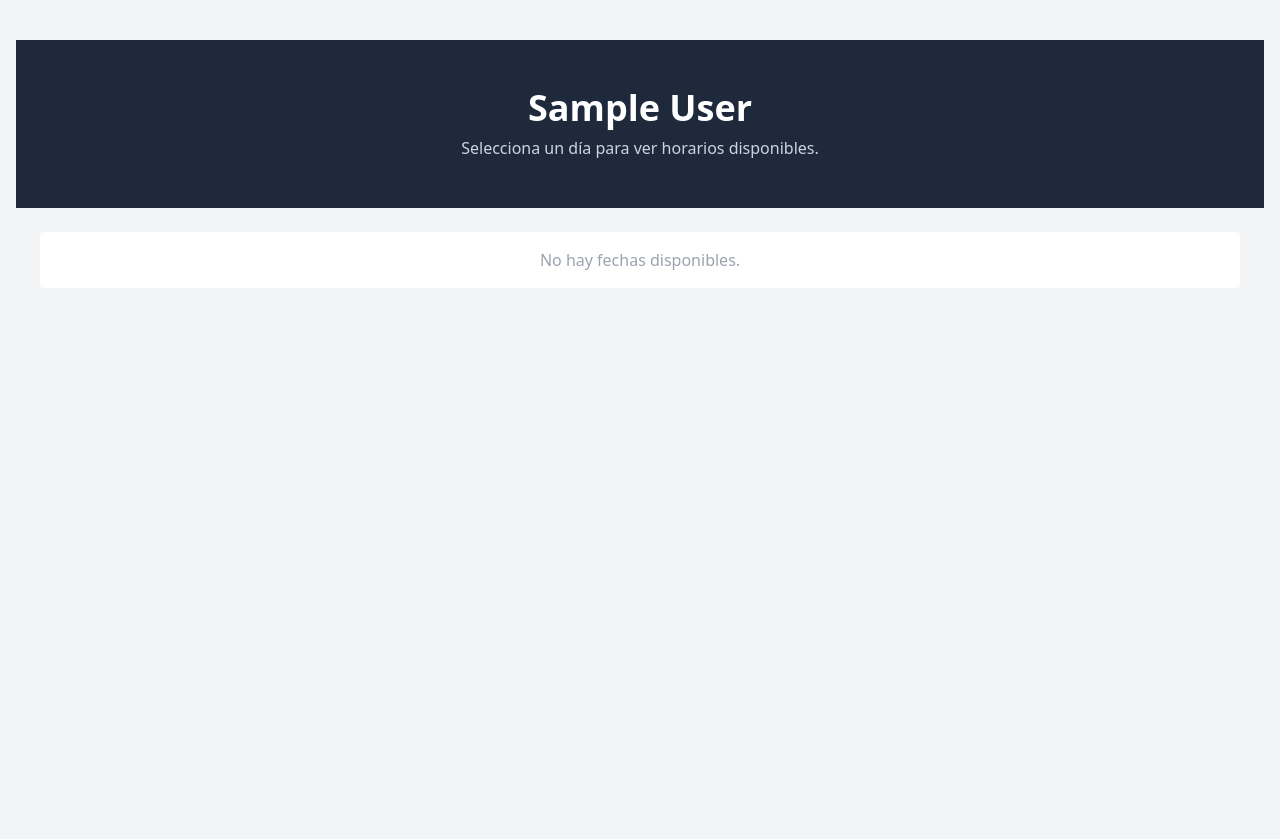
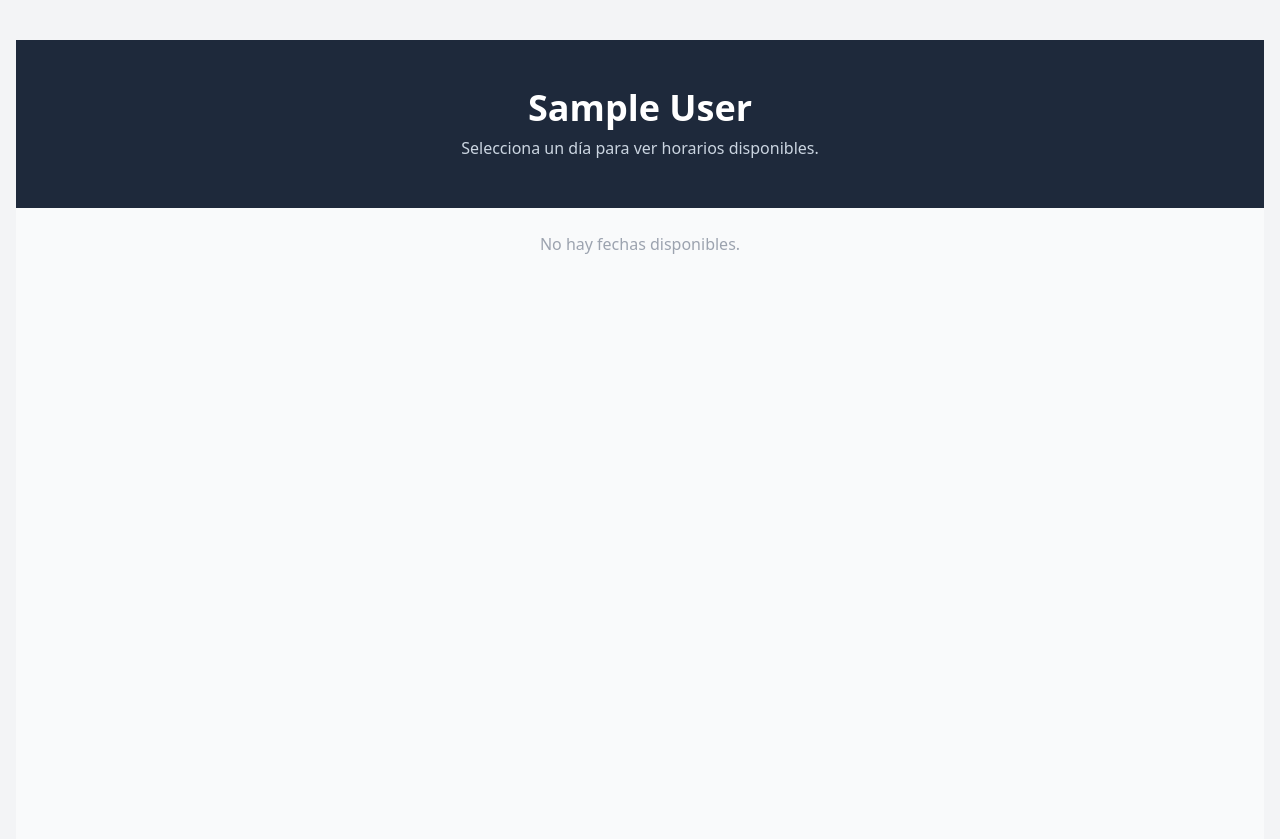
Before and after one commit to guille001-star/AgendaPro, a Flask app: a page that uses app/templates/public/agenda.html in a window 1280 px wide. Shown: the top 839 px of the page. Before the commit the page ends 270 px from the top, so only its background shows below. Run offline with Flask 3, Linux system fonts and the light colour scheme; tables that the repository leaves empty hold one stand-in row (values such as "Sample post"); some libraries are stand-ins or nearby versions.

Commit message:
FIX: Restore stable view with forced light theme wrapper

```diff
--- a/app/templates/public/agenda.html
+++ b/app/templates/public/agenda.html
@@ -1,11 +1,13 @@
 {% extends "base.html" %}
 {% block content %}
+<!-- WRAPPER QUE FUERZA FONDO CLARO Y LETRAS NEGRAS -->
+<div class="bg-gray-50 text-slate-800 min-h-screen pb-10">
+
     <div class="bg-slate-800 text-white py-12 text-center">
         <h1 class="text-4xl font-bold">{{ professional.name }}</h1>
         <p class="text-slate-300 mt-2">Selecciona un día para ver horarios disponibles.</p>
     </div>
 
-<!-- DIAS -->
     <div class="container mx-auto p-6 grid md:grid-cols-3 gap-6">
         {% for d in enabled_dates %}
         <a href="{{ url_for('public.agenda', slug=professional.slug) }}?d={{ d }}"
@@ -15,22 +17,23 @@
             <div class="mt-4 text-indigo-600 font-semibold text-sm">Ver turnos →</div>
         </a>
         {% else %}
-    <p class="col-span-3 text-center text-gray-400 bg-white p-4 rounded">No hay fechas disponibles.</p>
+        <p class="col-span-3 text-center text-gray-400">No hay fechas disponibles.</p>
         {% endfor %}
     </div>
 
-<!-- FORMULARIO CON COLORES FORZADOS -->
-<form id="reserva-form" method="POST" class="hidden max-w-md mx-auto bg-white p-6 rounded-xl shadow mt-6 text-slate-800">
+    <form id="reserva-form" method="POST" class="hidden max-w-md mx-auto bg-white p-6 rounded-xl shadow mt-6 border">
         <input type="hidden" name="date" id="res-date">
         <input type="hidden" name="time_slot" id="res-time">
-    <h2 class="text-xl font-bold mb-4 border-b pb-2">Reservar Turno</h2>
+        <h2 class="text-xl font-bold mb-4">Reservar Turno</h2>
         <div class="space-y-3">
-        <input type="text" name="name" placeholder="Nombre Completo" required class="w-full border p-2 rounded text-slate-800 bg-gray-50">
+            <input type="text" name="name" placeholder="Nombre" required class="w-full border p-2 rounded text-slate-800 bg-gray-50">
             <input type="email" name="email" placeholder="Email" required class="w-full border p-2 rounded text-slate-800 bg-gray-50">
             <input type="tel" name="phone" placeholder="Teléfono" required class="w-full border p-2 rounded text-slate-800 bg-gray-50">
         </div>
         <button type="submit" class="w-full bg-indigo-600 text-white py-2 rounded font-bold mt-4">Confirmar Reserva</button>
     </form>
+
+</div>
 
 <script>
     const params = new URLSearchParams(window.location.search);
@@ -41,11 +44,12 @@
         document.getElementById('reserva-form').classList.remove('hidden');
         document.getElementById('res-date').value = dateStr;
 
+        // Usamos concatenación simple para evitar errores de sintaxis
         fetch('/agenda/get-slots/{{ professional.slug }}/' + dateStr)
         .then(r => r.json())
         .then(data => {
             const c = document.createElement('div');
-            c.className = 'grid grid-cols-3 gap-2 mb-4 p-4 bg-gray-50 rounded-lg';
+            c.className = 'grid grid-cols-3 gap-2 mb-4 p-4 bg-gray-50 rounded-lg border';
 
             if(data.slots && data.slots.length > 0){
                 data.slots.forEach(s => {
```
Lines whose indentation alone changed are shown as unchanged.
